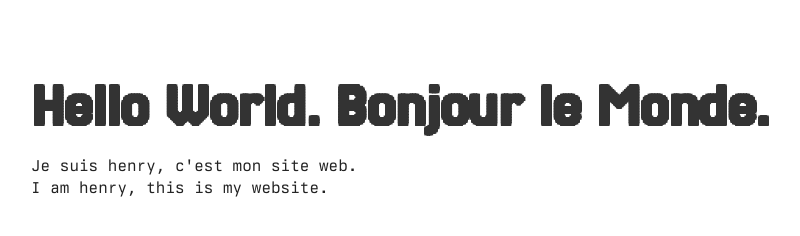
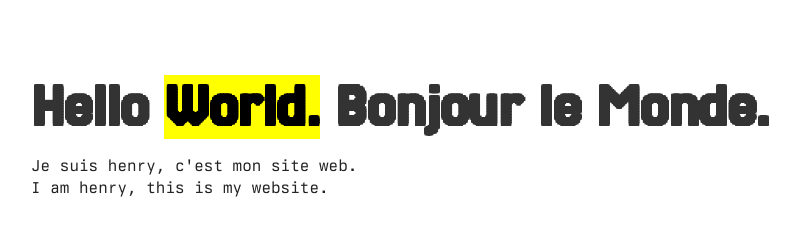
Before and after one commit to hmadej/hmadej.github.io, a plain HTML site: page index.html in a window 1280 px wide. Shown: the whole page, without its empty margins (1-801 px from the left). Drawn offline with Linux system fonts and the light colour scheme.

Commit message:
Add highlighted text and styled mark element to index.html for accessibility and visual enhancement
   * Implement `mark` tag for emphasized content
   * Modify `<h1>` elements with styled mark elements for better readability

```diff
--- a/index.html
+++ b/index.html
@@ -26,6 +26,10 @@
           -webkit-font-smoothing: antialiased;
           -moz-osx-font-smoothing: grayscale;
           -ms-overflow-style:scrollbar
+      }
+      mark {
+        background-color: yellow;
+        color: black;
       }
       h1 {
         font-family: Jersey25Regular, sans-serif;
@@ -98,7 +102,7 @@
     </style>
   </head>
   <body>
-    <h1>Hello World. Bonjour le Monde.</h1>
+    <h1>Hello <mark>World.</mark> Bonjour </mark>le Monde.</mark></h1>
     <p>Je suis henry, c'est mon site web. <br>I am henry, this is my website.</br></p>
   </body>
 </html>
```
